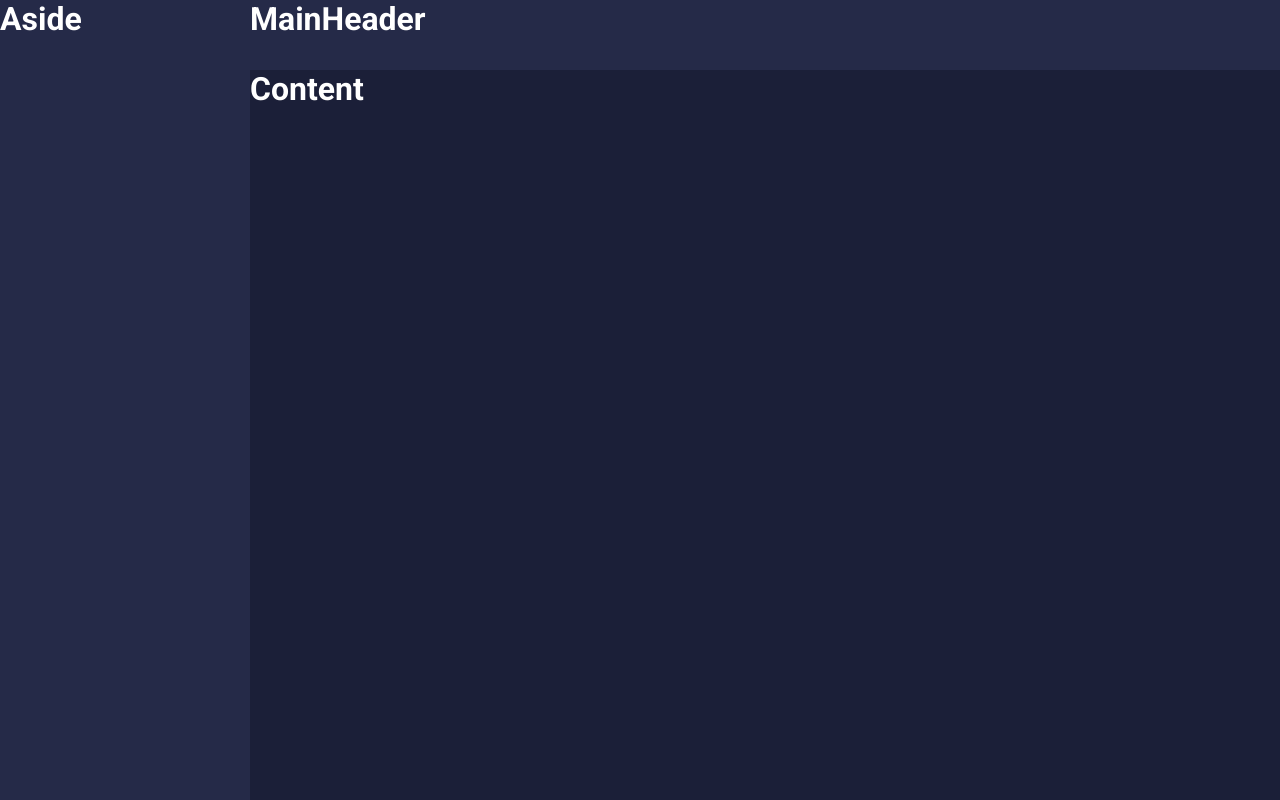
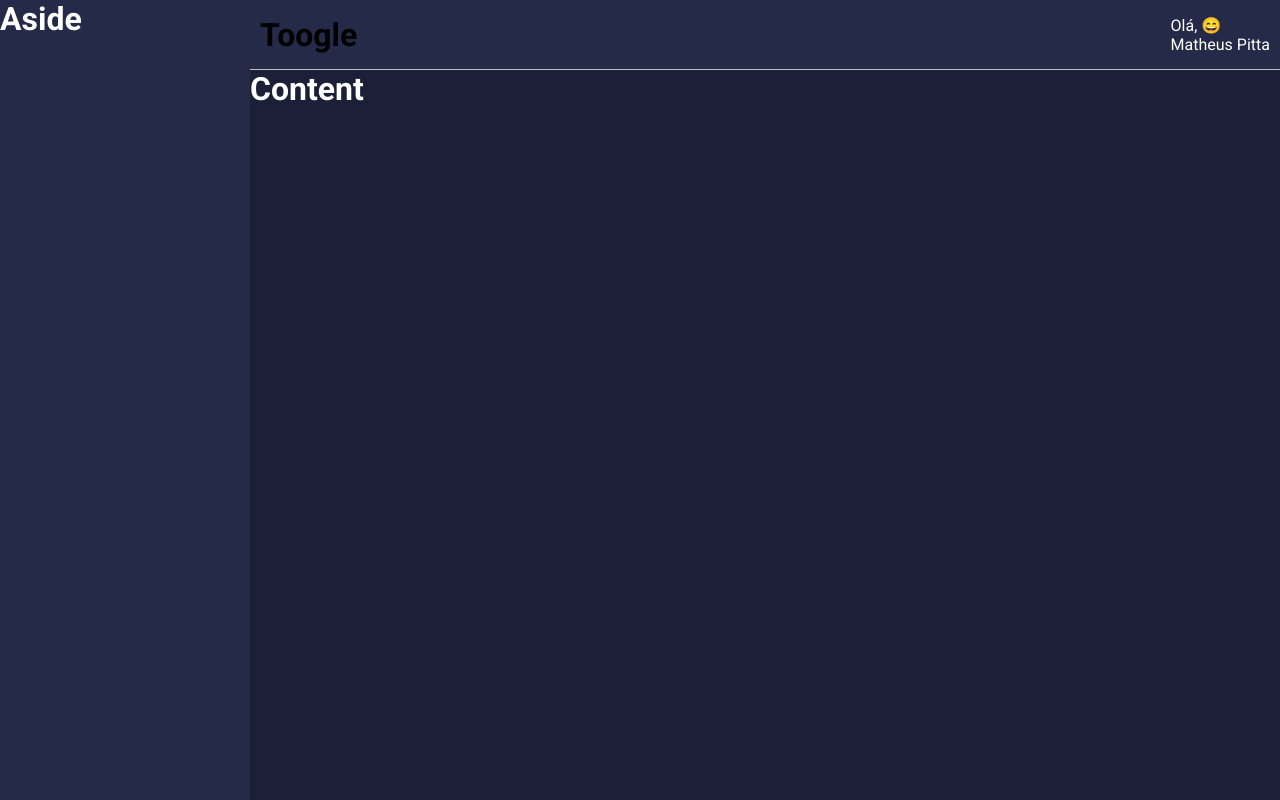
Before and after one commit to PittaMatheus/gestando, a React (Create React App) app: page / in a window 1280 px wide. Built offline with nearby package versions, Linux system fonts and the light colour scheme.

Commit message:
inaugurado pasta utils com arquivo de emojis. Sorteado a cada refresh no mainHeader

```diff
--- a/src/components/MainHeader/index.tsx
+++ b/src/components/MainHeader/index.tsx
@@ -1,11 +1,29 @@
-import React from "react";
+import React, { useMemo } from "react";
 
-import { Container } from './styles'
+import emojis from '../../utils/emojis';
+
+import {
+  Container,
+  Profile,
+  Welcome,
+  Username
+} from './styles'
 
 const MainHeader: React.FC = () => {
+
+  const emoji = useMemo(() => {
+    // Gera um número aleátorio de acordo com a quantidade de emojis
+    const indice = Math.floor(Math.random() * emojis.length);
+    return emojis[indice]
+
+  }, []);
   return (
     <Container>
-      <h1>MainHeader</h1>
+      <h1>Toogle</h1>
+      <Profile>
+        <Welcome>Olá, {emoji} </Welcome>
+        <Username>Matheus Pitta</Username>
+      </Profile>
     </Container>
 
   );
--- a/src/components/MainHeader/styles.ts
+++ b/src/components/MainHeader/styles.ts
@@ -2,6 +2,19 @@
 
 export const Container = styled.div`
   grid-area: MH;
+  background-color: ${props => props.theme.colors.secondary};
+  display: flex;
+  justify-content: space-between;
+  align-items: center;
+
+  padding: 0 10px;
+  border-bottom: 1px solid ${props => props.theme.colors.gray};
+`;
+
+export const Profile = styled.div`
   color: ${props => props.theme.colors.white};
-  background-color: ${props => props.theme.colors.secondary};
 `;
+
+export const Welcome = styled.div``;
+
+export const Username = styled.div``;
--- /dev/null
+++ b/src/utils/emojis.ts
@@ -0,0 +1,4 @@
+/**
+ * HTML emoji Reference
+ */
+export default ['🤑', '🤩', '😍', '😎', '😄', '😃'];
```
